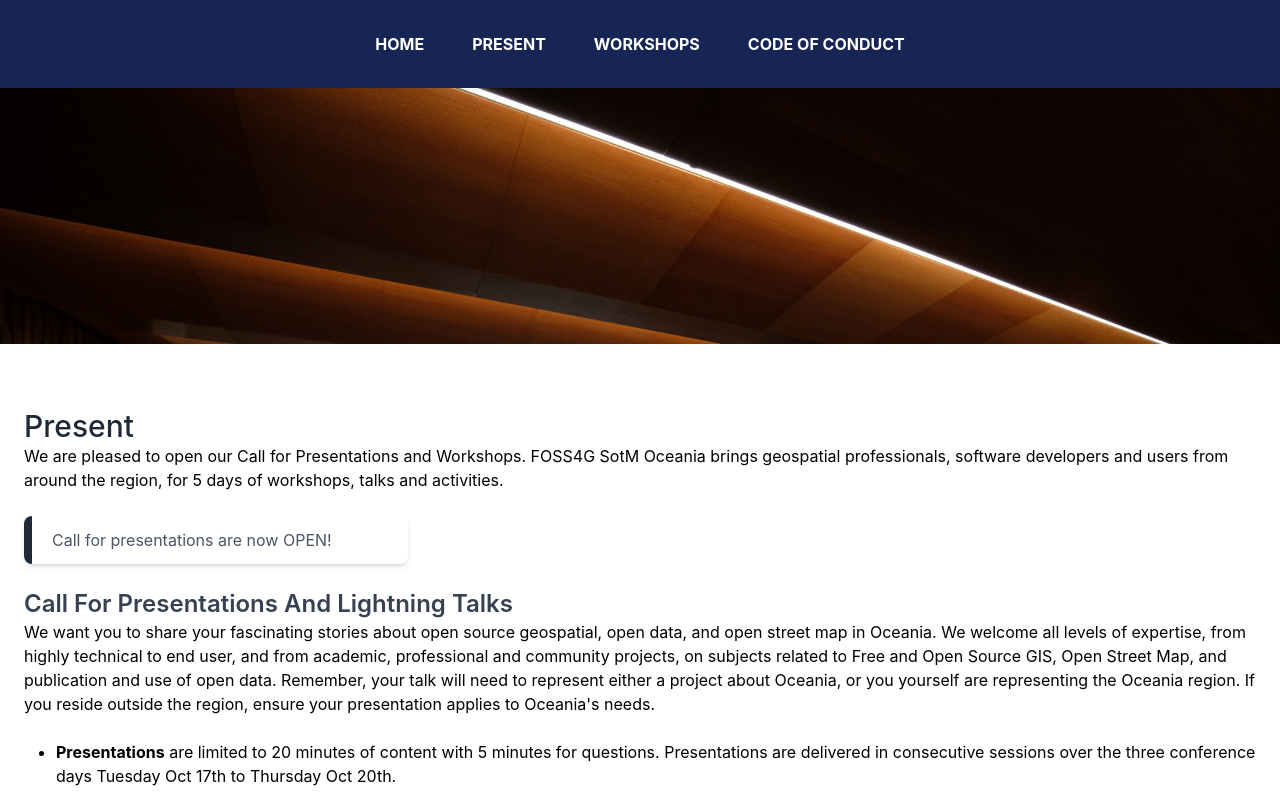
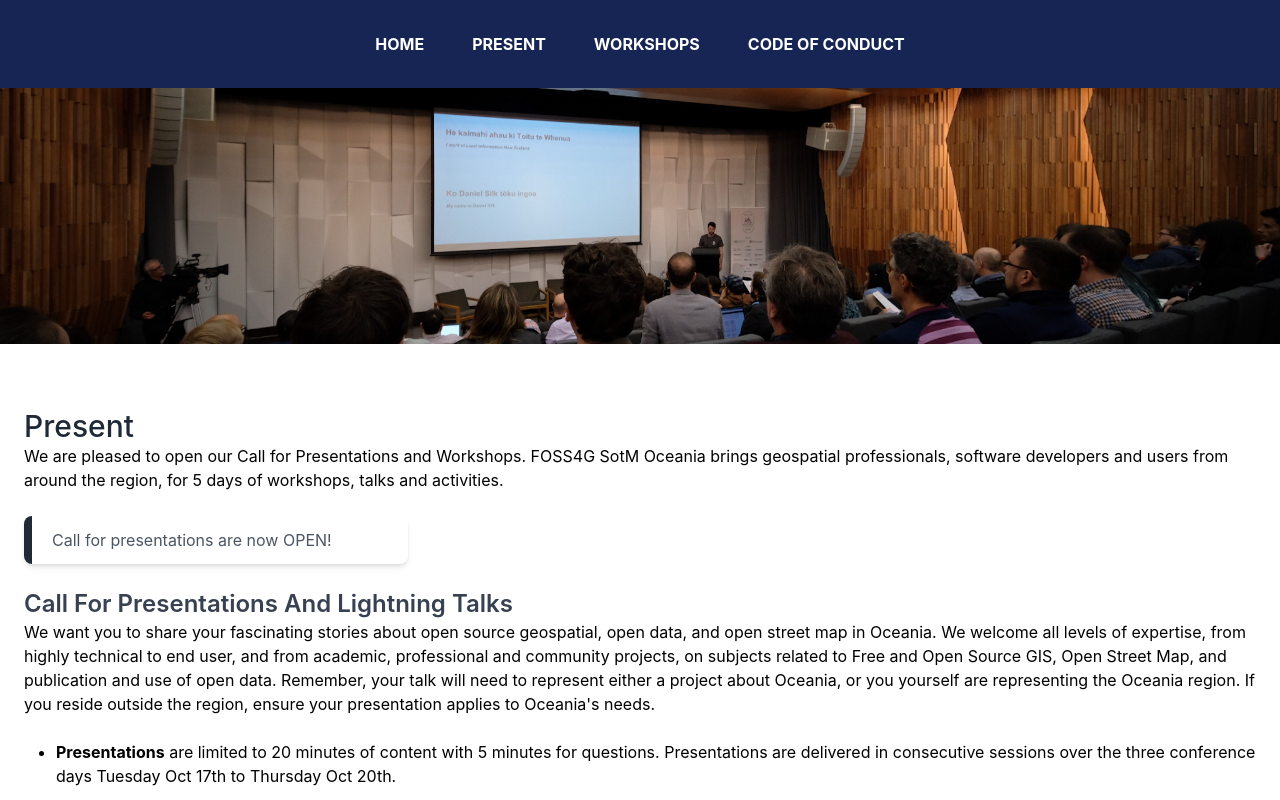
Before and after one commit to osgeo-oceania/foss4g-sotm-oceania-2023, a React (Create React App) app: page /#/present in a window 1280 px wide. Shown: the top 800 px of the page. Built offline with nearby package versions, Linux system fonts and the light colour scheme.

Commit message:
Update Present.tsx
amended presentation photo

```diff
--- a/src/pages/Present.tsx
+++ b/src/pages/Present.tsx
@@ -19,7 +19,7 @@ const PresentPage = () => {
     <>
       <section
         style={{
-          backgroundImage: "url('/imgs/presentation_01.jpg')",
+          backgroundImage: "url('/imgs/present_crop_01.png')",
           backgroundSize: "cover",
           backgroundPosition: "center 0px",
         }}
```
